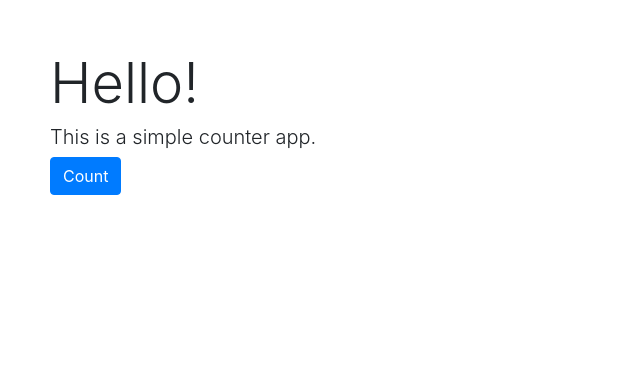
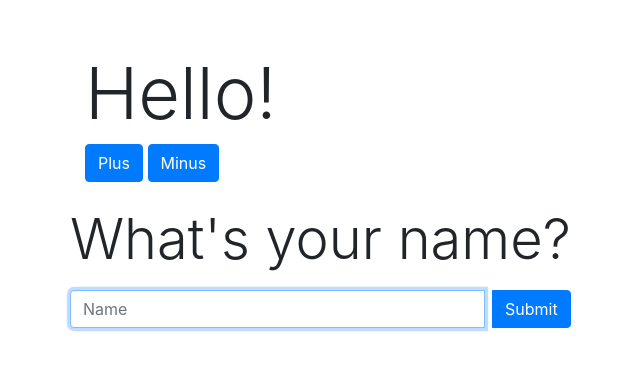
Before and after one commit to jocelynrem/cs50_notes_lectures3-4, a plain HTML site: page index.html in a window 1280 px wide. Shown: the whole page, without its empty margins (0-640 px from the left). Drawn offline with nearby package versions, Linux system fonts and the light colour scheme.

Commit message:
name function and form

```diff
--- a/index.html
+++ b/index.html
@@ -14,9 +14,28 @@
 
 <body>
     <!-- Your HTML content -->
-    <h1 class="display-4">Hello!</h1>
-    <h3 class="lead">This is a simple counter app.</h3>
-    <button class="btn btn-primary" onclick="count()">Count</button>
+    <div class="container">
+        <div class="row mb-4">
+            <div class="col-md-6">
+                <h1 class="display-3">Hello!</h1>
+                <button class="btn btn-primary" onclick="plus()">Plus</button>
+                <button class="btn btn-primary" onclick="minus()">Minus</button>
+            </div>
+        </div>
+        <div class="row">
+            <form>
+                <div class="form-group">
+                    <p class="display-4" id="greeting">What's your name?</p>
+                    <div class="input-group">
+                        <input autofocus id="name" class="form-control mr-2" placeholder="Name" type="text">
+                        <div class="input-group-append">
+                            <input type="submit" class="btn btn-primary" onclick="updateGreeting(event)">
+                        </div>
+                    </div>
+                </div>
+            </form>
+        </div>
+    </div>
 
 
     <!-- Bootstrap JS and its dependencies -->
--- a/script.js
+++ b/script.js
@@ -1,6 +1,17 @@
 let counter = 0;
+let heading = document.querySelector('h1');
 
-function count() {
+function plus() {
   counter++;
-  document.querySelector('h3').innerHTML = counter;
+  heading.innerHTML = counter;
 }
+function minus() {
+  counter--;
+  heading.innerHTML = counter;
+}
+
+function updateGreeting(event) {
+  event.preventDefault();
+  var name = document.querySelector('#name').value;
+  document.querySelector('#greeting').innerText = 'Hello, ' + name;
+}
```
